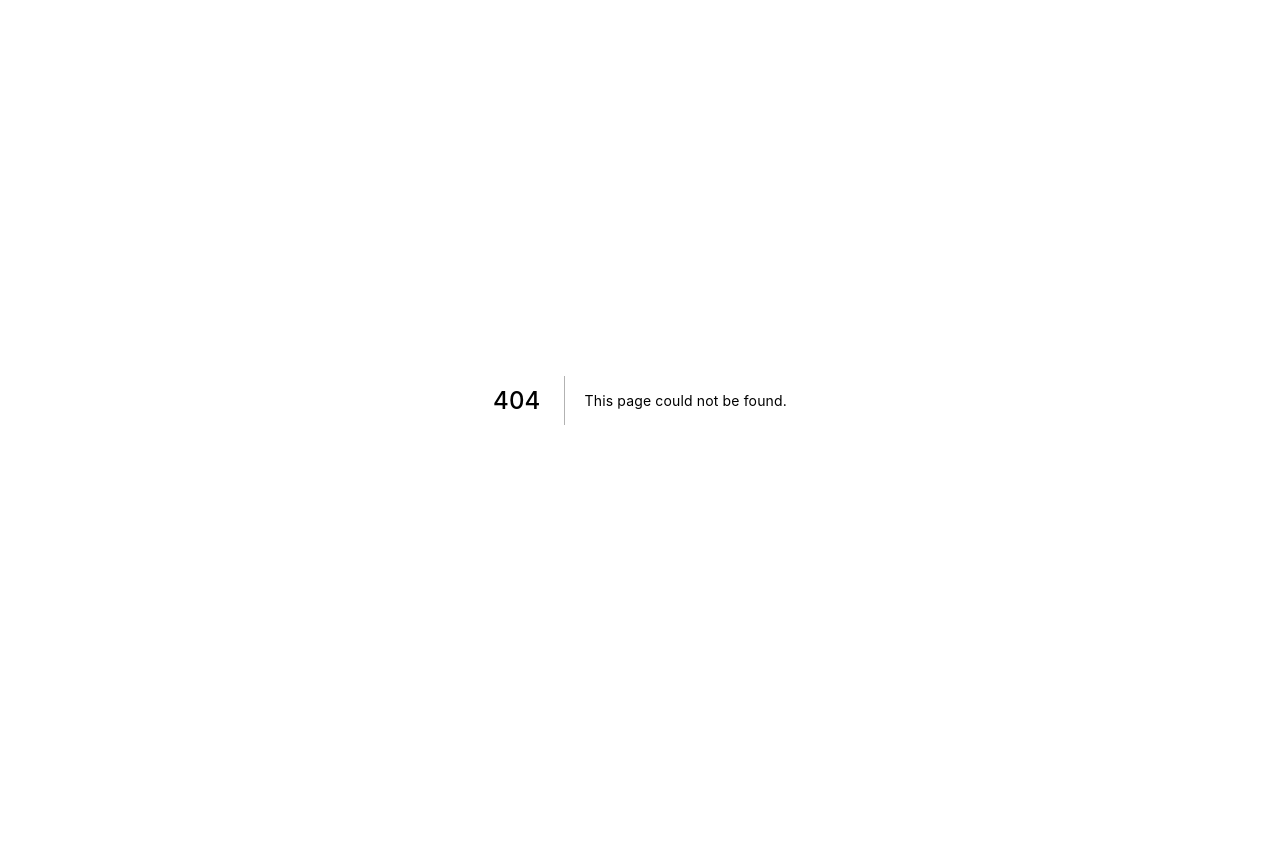
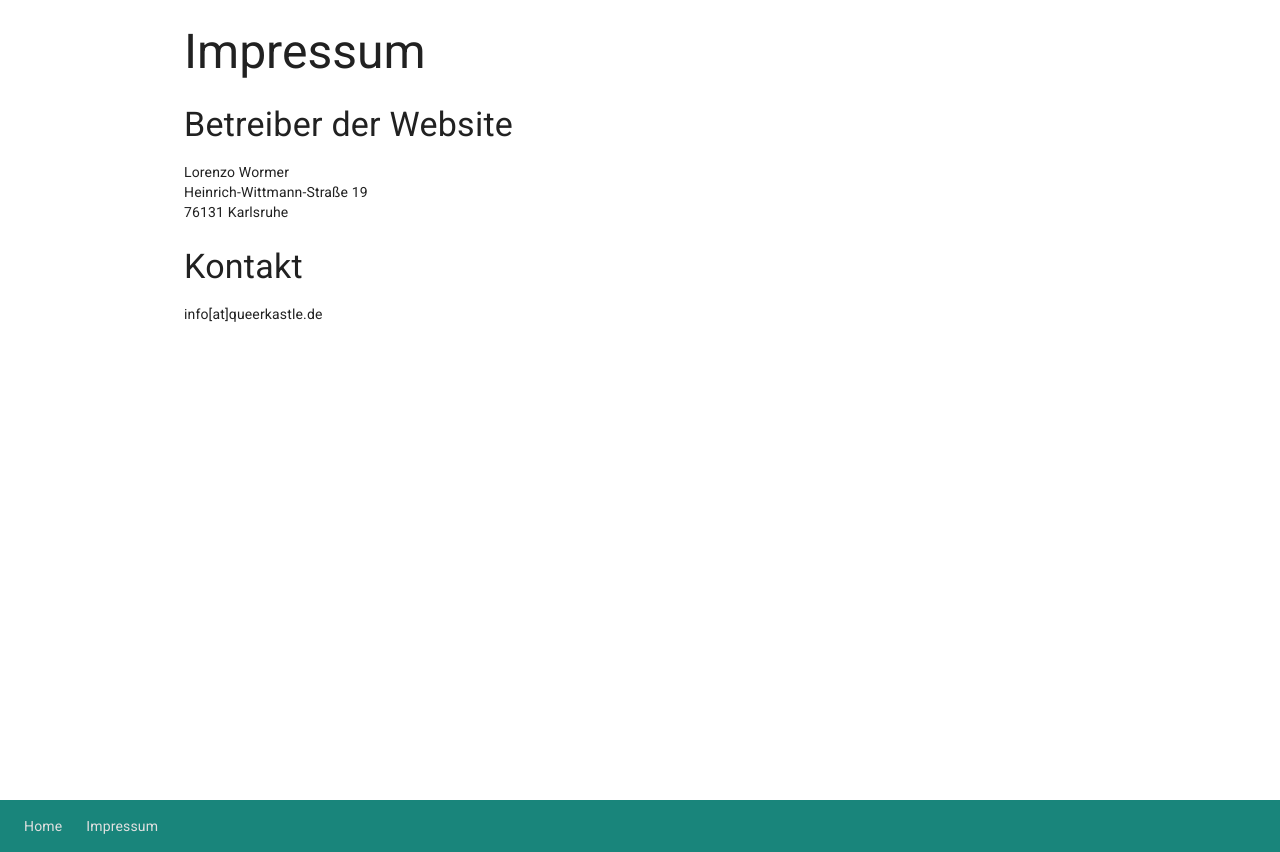
Before and after one commit to queerbeetVorstand/qb-website, a Next.js app: page /imprint in a window 1280 px wide. Before the commit this address had no page. Before the commit the page ends 800 px from the top, so only its background shows below. Built offline with nearby package versions, Linux system fonts and the light colour scheme.

Commit message:
feat: implemented footer with imprint

```diff
--- a/package.json
+++ b/package.json
@@ -14,6 +14,7 @@
   "dependencies": {
     "@directus/sdk": "^9.0.0-rc.56",
     "@material-ui/core": "4",
+    "@material-ui/system": "^4.11.3",
     "clsx": "1",
     "next": "10",
     "react": "17",
--- /dev/null
+++ b/src/components/Footer.tsx
@@ -0,0 +1,43 @@
+import React, { ReactElement } from "react";
+import Container from "@material-ui/core/Container";
+import Box from "@material-ui/core/Box";
+import Link from "@/components/Link";
+import { makeStyles } from "@material-ui/core";
+
+const footerLinks = [
+  {
+    name: "Home",
+    href: "/",
+  },
+  {
+    name: "Impressum",
+    href: "/imprint",
+  },
+];
+
+const useStyles = makeStyles((theme) => ({
+  footerContainer: {
+    display: "flex"
+  },
+  footerLink: {
+    color: theme.palette.grey[300],
+  },
+}));
+
+export default function Footer(): ReactElement {
+  const classes = useStyles();
+
+  return (
+    <Box bgcolor="secondary.main" py={2}>
+      <Container className={classes.footerContainer}>
+        {footerLinks.map(({ name, href }) => (
+          <Box key={href} mr={3}>
+            <Link href={href} className={classes.footerLink}>
+              {name}
+            </Link>
+          </Box>
+        ))}
+      </Container>
+    </Box>
+  );
+}
--- /dev/null
+++ b/src/components/Text.tsx
@@ -0,0 +1,20 @@
+import { styled, Typography } from "@material-ui/core";
+import { spacing } from "@material-ui/system";
+import React, { ReactElement } from "react";
+
+const TextComponent = styled(Typography)(spacing);
+
+const headings = ["h1", "h2", "h3", "h4", "h5", "h6", "h7"];
+
+export default function Text(
+  props: React.ComponentProps<typeof TextComponent>
+): ReactElement {
+  const { variant } = props;
+
+  return (
+    <TextComponent
+      {...props}
+      {...(headings.includes(variant as string) && { mt: 3, mb: 2 })}
+    />
+  );
+}
--- a/src/pages/_app.tsx
+++ b/src/pages/_app.tsx
@@ -4,6 +4,8 @@ import { AppProps } from "next/app";
 import { ThemeProvider } from "@material-ui/core/styles";
 import CssBaseline from "@material-ui/core/CssBaseline";
 import theme from "@/theme";
+import { Box } from "@material-ui/core";
+import Footer from "@/components/Footer";
 
 export default function MyApp(props: AppProps): ReactElement {
   const { Component, pageProps } = props;
@@ -28,7 +30,12 @@ export default function MyApp(props: AppProps): ReactElement {
       <ThemeProvider theme={theme}>
         {/* CssBaseline kickstart an elegant, consistent, and simple baseline to build upon. */}
         <CssBaseline />
-        <Component {...pageProps} />
+        <Box display="flex" flexDirection="column">
+          <Box minHeight="100vh">
+            <Component {...pageProps} />
+          </Box>
+          <Footer />
+        </Box>
       </ThemeProvider>
     </React.Fragment>
   );
--- /dev/null
+++ b/src/pages/imprint.tsx
@@ -0,0 +1,27 @@
+import React, { ReactElement } from "react";
+import Container from "@material-ui/core/Container";
+import Text from "@/components/Text";
+
+export default function About(): ReactElement {
+  return (
+    <React.Fragment>
+      <Container maxWidth="md">
+        <Text variant="h3">
+          Impressum
+        </Text>
+        <Text variant="h4">
+          Betreiber der Website
+        </Text>
+        Lorenzo Wormer
+        <br />
+        Heinrich-Wittmann-Straße 19
+        <br />
+        76131 Karlsruhe
+        <Text variant="h4">
+          Kontakt
+        </Text>
+        info[at]queerkastle.de
+      </Container>
+    </React.Fragment>
+  );
+}
```
